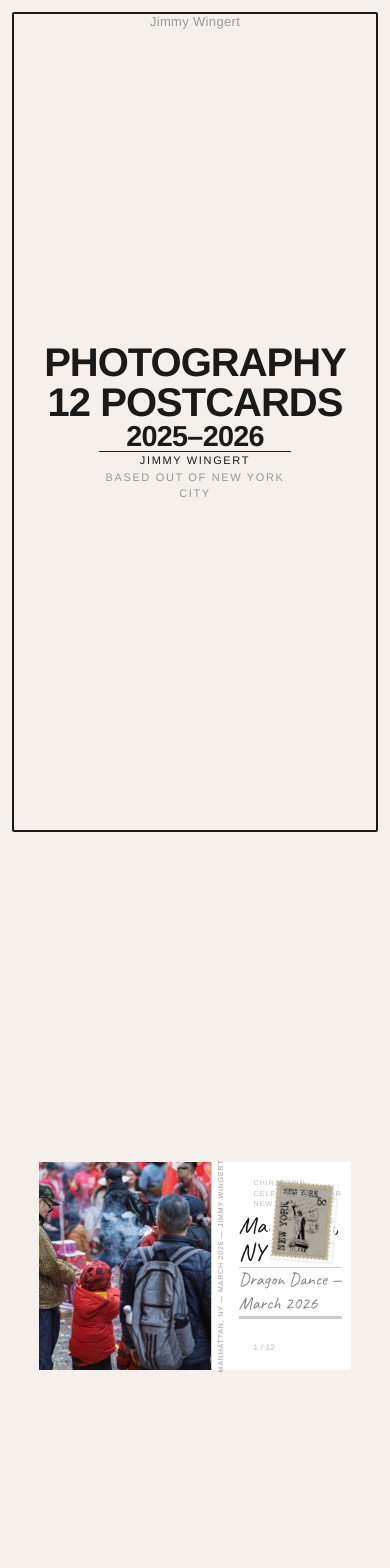
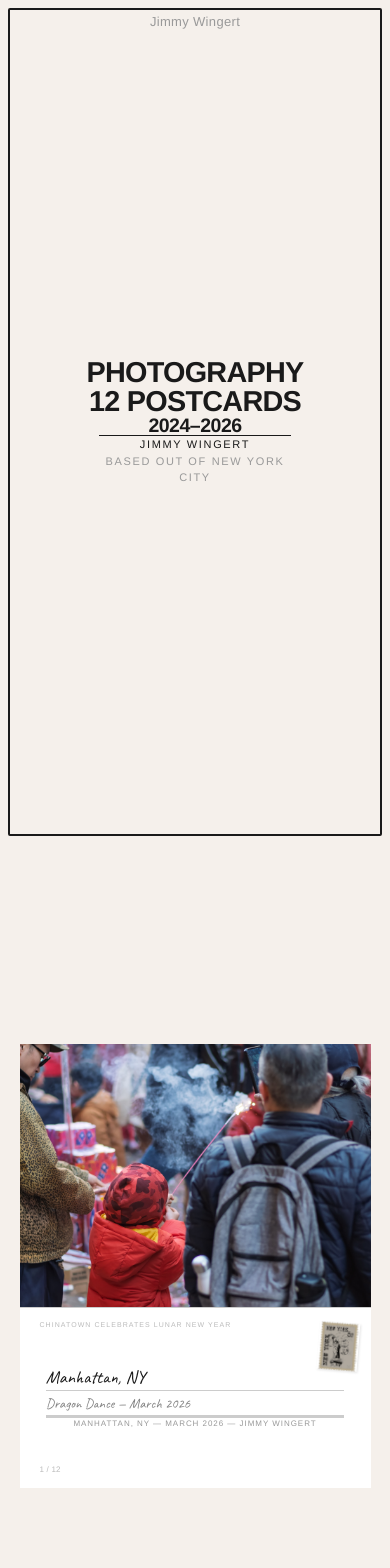
Before and after one commit to JamesWingert/photo-portfolio, a Next.js app: page / in a window 390 px wide. Shown: the top 1568 px of the page. Built offline with nearby package versions, Linux system fonts and the light colour scheme.

Commit message:
fix mobile

```diff
--- a/app/globals.css
+++ b/app/globals.css
@@ -8,6 +8,12 @@
   --card-bg: #ffffff;
   --border: #1a1a1a;
   --frame-inset: 3vw;
+}
+
+@media (max-width: 768px) {
+  :root {
+    --frame-inset: 2vw;
+  }
 }
 
 * {
--- a/components/FooterCard.tsx
+++ b/components/FooterCard.tsx
@@ -1,7 +1,7 @@
 export function FooterCard() {
   return (
     <section className="snap-section" style={{ background: "var(--bg)" }}>
-      <div className="grid grid-cols-3 gap-8 w-full max-w-[900px] px-8 py-12">
+      <div className="grid grid-cols-1 md:grid-cols-3 gap-8 w-full max-w-[900px] px-8 py-12">
         {/* Column 1 — Info */}
         <div className="space-y-4">
           <p className="text-[14px] font-medium tracking-wide uppercase">Jimmy Wingert</p>
@@ -33,7 +33,7 @@ export function FooterCard() {
         </div>
 
         {/* Column 3 — Series */}
-        <div className="space-y-3 text-right">
+        <div className="space-y-3 md:text-right">
           <p className="text-[12px] font-medium uppercase tracking-wide">Series</p>
           <div className="text-[12px] leading-relaxed italic space-y-1" style={{ color: "var(--muted)" }}>
             <p>Chinatown Celebrates Lunar New Year</p>
@@ -46,7 +46,6 @@ export function FooterCard() {
         </div>
       </div>
 
-      {/* Bottom link */}
       <button
         onClick={() => window.scrollTo({ top: 0, behavior: "smooth" })}
         className="absolute bottom-6 left-0 right-0 text-center text-[13px] tracking-wide cursor-pointer hover:opacity-70 transition-opacity"
--- a/components/Postcard.tsx
+++ b/components/Postcard.tsx
@@ -14,19 +14,19 @@ export function Postcard({ photo, number, total, onPhotoClick }: PostcardProps)
 
   return (
     <section className="snap-section" style={{ background: "var(--bg)" }}>
+      {/* Desktop: horizontal postcard / Mobile: vertical stack */}
       <div
-        className="relative flex"
+        className="relative flex flex-col md:flex-row"
         style={{
           background: "var(--card-bg)",
-          width: "min(80vw, 1000px)",
-          aspectRatio: "3 / 2",
+          width: "min(90vw, 1000px)",
         }}
       >
-        {/* Left side — photo */}
+        {/* Photo */}
         <button
           onClick={onPhotoClick}
-          className="relative h-full cursor-zoom-in overflow-hidden group"
-          style={{ width: "55%" }}
+          className="relative cursor-zoom-in overflow-hidden group w-full md:w-[55%] aspect-[4/3] md:aspect-auto md:h-auto"
+          style={{ minHeight: "200px" }}
           aria-label={`View ${photo.title || photo.alt} full size`}
         >
           <Image
@@ -34,16 +34,17 @@ export function Postcard({ photo, number, total, onPhotoClick }: PostcardProps)
             alt={photo.alt || ""}
             fill
             className="object-cover transition-transform duration-500 group-hover:scale-[1.02]"
-            sizes="(max-width: 768px) 80vw, 44vw"
+            sizes="(max-width: 768px) 90vw, 44vw"
             quality={80}
           />
         </button>
 
-        {/* Vertical divider */}
-        <div className="w-px self-stretch" style={{ background: "#ccc" }} />
+        {/* Divider — horizontal on mobile, vertical on desktop */}
+        <div className="hidden md:block w-px self-stretch" style={{ background: "#ccc" }} />
+        <div className="block md:hidden h-px w-full" style={{ background: "#ccc" }} />
 
-        {/* Rotated metadata — tight to divider */}
-        <div className="relative" style={{ width: "18px" }}>
+        {/* Rotated metadata — desktop only */}
+        <div className="hidden md:block relative" style={{ width: "18px" }}>
           <span
             className="absolute top-1/2 left-1/2 -translate-x-1/2 -translate-y-1/2 -rotate-90 whitespace-nowrap text-[7px] tracking-[0.12em] uppercase"
             style={{ color: "var(--muted)" }}
@@ -52,13 +53,13 @@ export function Postcard({ photo, number, total, onPhotoClick }: PostcardProps)
           </span>
         </div>
 
-        {/* Right side — postcard details */}
-        <div className="flex-1 h-full flex flex-col justify-center items-center relative px-6">
-          {/* Stamp — top right corner */}
-          <div className="absolute top-4 right-4">
+        {/* Right side / Bottom — postcard details */}
+        <div className="flex-1 flex flex-col justify-center items-center relative px-5 py-6 md:px-6 md:py-0" style={{ minHeight: "180px" }}>
+          {/* Stamp — top right */}
+          <div className="absolute top-3 right-3 md:top-4 md:right-4">
             {stamp ? (
               <div
-                className="w-16 h-20 overflow-visible relative"
+                className="w-10 h-12 md:w-16 md:h-20 overflow-visible relative"
                 style={{
                   transform: `rotate(${stamp.rotation}deg) translate(${stamp.offsetX}px, ${stamp.offsetY}px)`,
                 }}
@@ -71,46 +72,51 @@ export function Postcard({ photo, number, total, onPhotoClick }: PostcardProps)
                 />
               </div>
             ) : (
-              <div className="w-11 h-13 border" style={{ borderColor: "#bbb" }} />
+              <div className="w-10 h-12 md:w-11 md:h-13 border" style={{ borderColor: "#bbb" }} />
             )}
           </div>
 
           {/* Series label — top left */}
           <span
-            className="absolute top-4 left-6 text-[7px] tracking-[0.15em] uppercase"
+            className="absolute top-3 left-5 md:top-4 md:left-6 text-[7px] tracking-[0.15em] uppercase"
             style={{ color: "#bbb" }}
           >
             {photo.entryTitle}
           </span>
 
           {/* Centered content block */}
-          <div className="w-full max-w-[85%]">
-            {/* Handwritten location */}
+          <div className="w-full max-w-[85%] mt-6 md:mt-0">
             <div className="border-b pb-2 mb-1" style={{ borderColor: "#ccc" }}>
               <span
-                className="font-[family-name:var(--font-handwriting)] text-[24px] leading-none"
+                className="font-[family-name:var(--font-handwriting)] text-[18px] md:text-[24px] leading-none"
                 style={{ color: "var(--fg)" }}
               >
                 {photo.location}
               </span>
             </div>
-            {/* Handwritten title + date */}
             <div className="border-b pb-2 mb-1" style={{ borderColor: "#ccc" }}>
               <span
-                className="font-[family-name:var(--font-handwriting)] text-[18px] leading-none"
+                className="font-[family-name:var(--font-handwriting)] text-[14px] md:text-[18px] leading-none"
                 style={{ color: "var(--fg)", opacity: 0.55 }}
               >
                 {photo.title} — {photo.date}
               </span>
             </div>
-            {/* Empty lines */}
             <div className="border-b py-2" style={{ borderColor: "#ccc" }} />
             <div className="border-b py-2" style={{ borderColor: "#ccc" }} />
           </div>
 
-          {/* Counter — bottom */}
+          {/* Mobile metadata — shown below lines */}
           <p
-            className="absolute bottom-4 left-6 text-[8px] tracking-wide"
+            className="block md:hidden text-[8px] tracking-[0.12em] uppercase mt-3"
+            style={{ color: "var(--muted)" }}
+          >
+            {photo.location} — {photo.date} — Jimmy Wingert
+          </p>
+
+          {/* Counter */}
+          <p
+            className="absolute bottom-3 left-5 md:bottom-4 md:left-6 text-[8px] tracking-wide"
             style={{ color: "#bbb" }}
           >
             {number} / {total}
--- a/components/TitleCard.tsx
+++ b/components/TitleCard.tsx
@@ -5,15 +5,15 @@ interface TitleCardProps {
 export function TitleCard({ totalPhotos }: TitleCardProps) {
   return (
     <section className="snap-section" style={{ background: "var(--bg)" }}>
-      <div className="flex flex-col items-center px-8">
-        <h1 className="text-[clamp(2.5rem,7vw,6rem)] font-black leading-[1] tracking-tight uppercase text-center">
+      <div className="flex flex-col items-center px-6">
+        <h1 className="text-[clamp(1.8rem,7vw,6rem)] font-black leading-[1] tracking-tight uppercase text-center">
           Photography
         </h1>
-        <h2 className="text-[clamp(2.5rem,7vw,6rem)] font-black leading-[1] tracking-tight uppercase text-center">
+        <h2 className="text-[clamp(1.8rem,7vw,6rem)] font-black leading-[1] tracking-tight uppercase text-center">
           {totalPhotos} Postcards
         </h2>
-        <h3 className="text-[clamp(1.8rem,5vw,4rem)] font-black leading-[1] tracking-tight uppercase text-center mt-1">
-          2025–2026
+        <h3 className="text-[clamp(1.2rem,5vw,4rem)] font-black leading-[1] tracking-tight uppercase text-center mt-1">
+          2024–2026
         </h3>
 
         <div className="w-48 mt-6">
```
